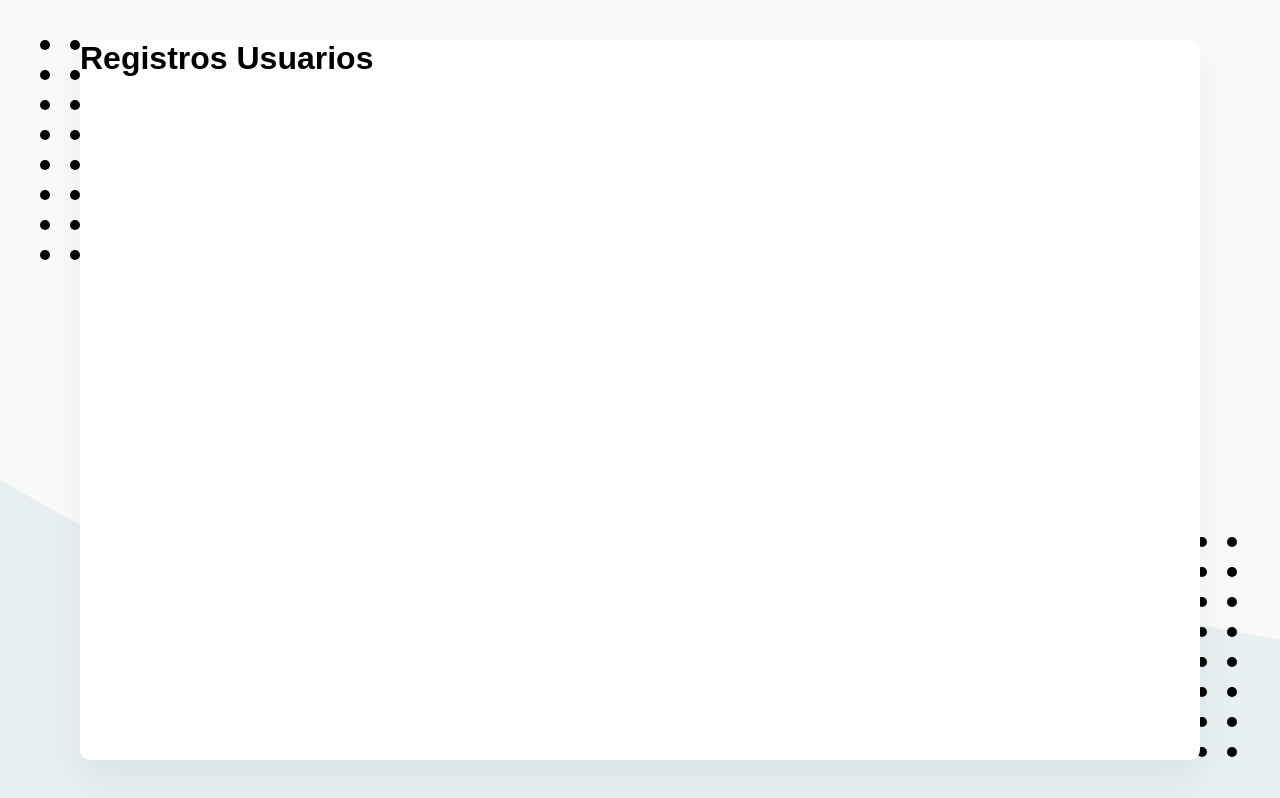
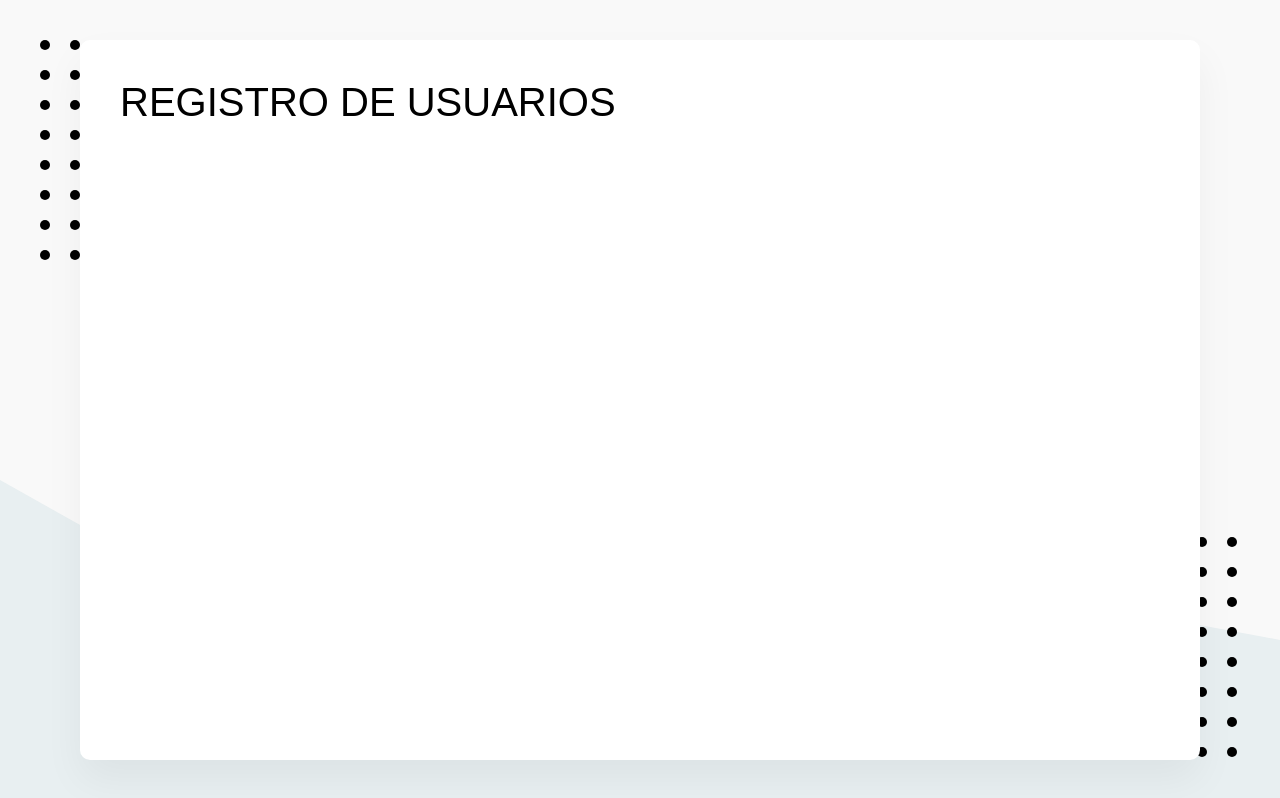
Before and after one commit to kyiroywops/rct-app-list-personal, a React (Create React App) app: page /registro in a window 1280 px wide. Built offline with nearby package versions, Linux system fonts and the light colour scheme; what webfontloader would draw is missing.

Commit message:
registro

```diff
--- a/src/componentes/RegistroUsuarios.js
+++ b/src/componentes/RegistroUsuarios.js
@@ -1,8 +1,21 @@
 import React from 'react';
+import {Helmet} from 'react-helmet';
+import {Header, Titulo, ContenedorBotones, ContenedorHeader} from '../elementos/Header';
 
 const RegistroUsuarios = () => {
     return (
-        <h1>Registros Usuarios</h1>
+        <>
+         <Helmet>
+                <title>Registro de Usuarios</title>
+         </Helmet>
+         <Header>
+                <ContenedorHeader>
+                    <Titulo>Registro de Usuarios</Titulo>
+                </ContenedorHeader>
+         </Header>
+
+
+        </>
     );
 }
 
```
